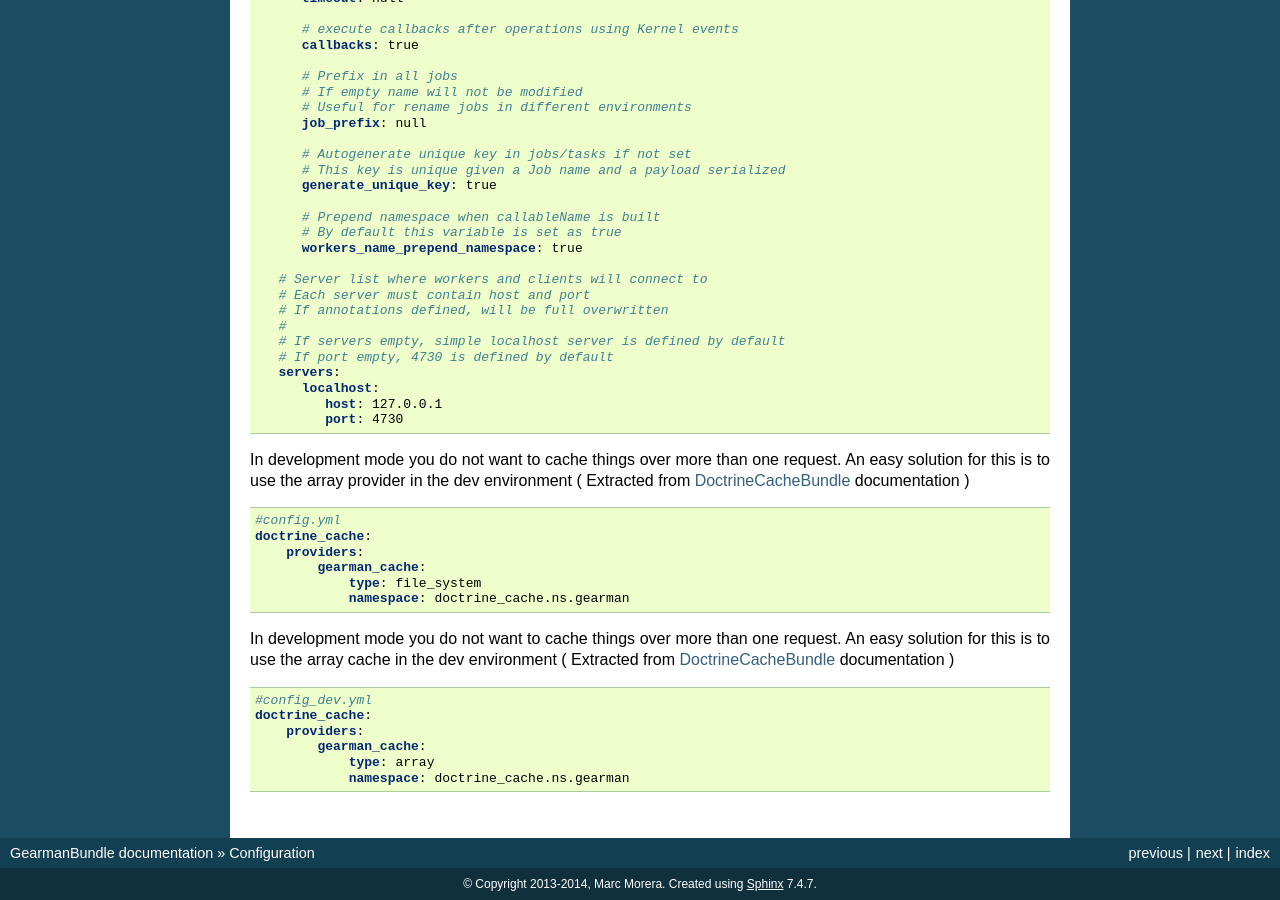
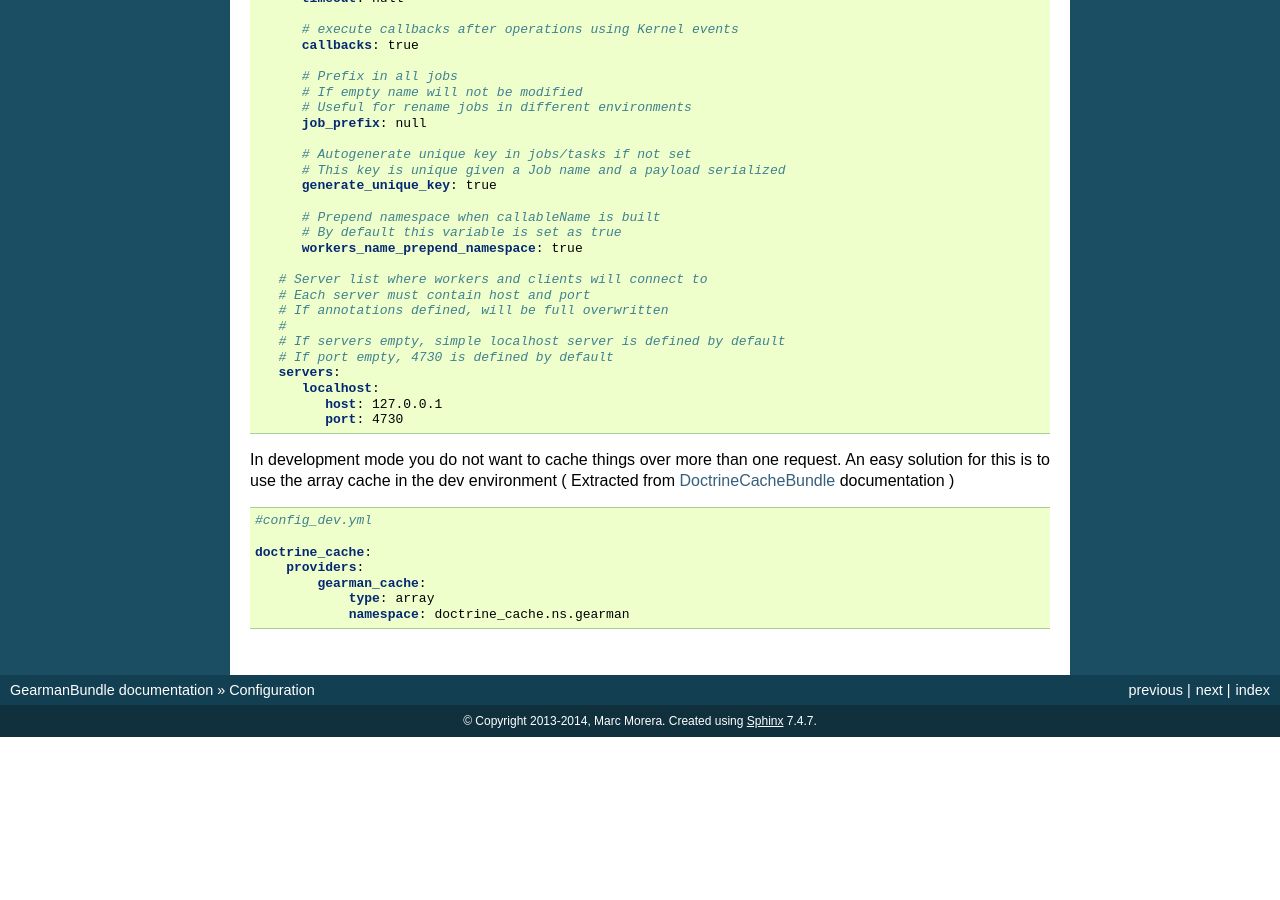
Before and after one commit to mmoreram/GearmanBundle, a Sphinx documentation site: the page built from Resources/docs/configuration.rst, in a window 1280 px wide and 900 px high, scrolled down 1134 px. Built offline with Sphinx 7.4.7, drawn with Linux system fonts in a browser that asks for light colours; pages that are not in the unit, such as notebooks, are missing from menus; after the commit the page ends 1871 px from its top, so only the background shows below that.

Commit message:
configuration.rst: remove duplicate block about dev caching (#183)

```diff
--- a/Resources/docs/configuration.rst
+++ b/Resources/docs/configuration.rst
@@ -98,25 +98,13 @@ config gearman cache, using doctrine cache.
              port: 4730
 
 In development mode you do not want to cache things over more than one
-request. An easy solution for this is to use the array provider in the dev
-environment ( Extracted from `DoctrineCacheBundle`_ documentation )
-
-.. code-block:: yml
-
-    #config.yml
-    doctrine_cache:
-        providers:
-            gearman_cache:
-                type: file_system
-                namespace: doctrine_cache.ns.gearman
-
-In development mode you do not want to cache things over more than one
 request. An easy solution for this is to use the array cache in the dev
 environment ( Extracted from `DoctrineCacheBundle`_ documentation )
 
 .. code-block:: yml
 
     #config_dev.yml
+
     doctrine_cache:
         providers:
             gearman_cache:
```
